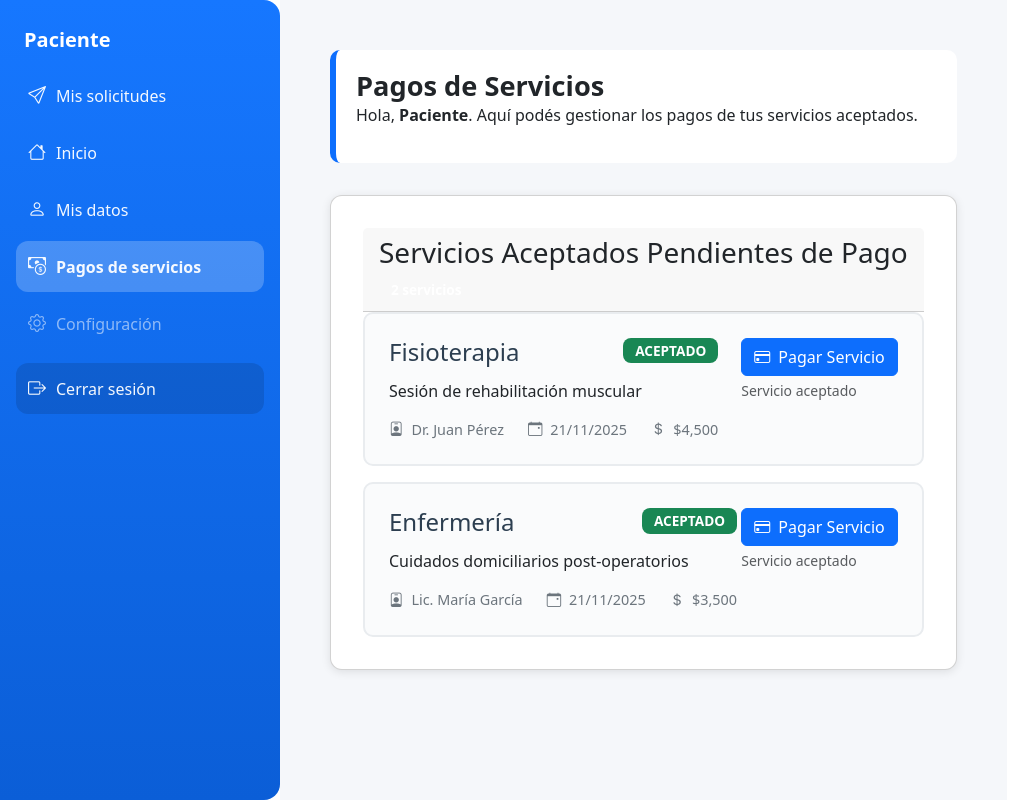
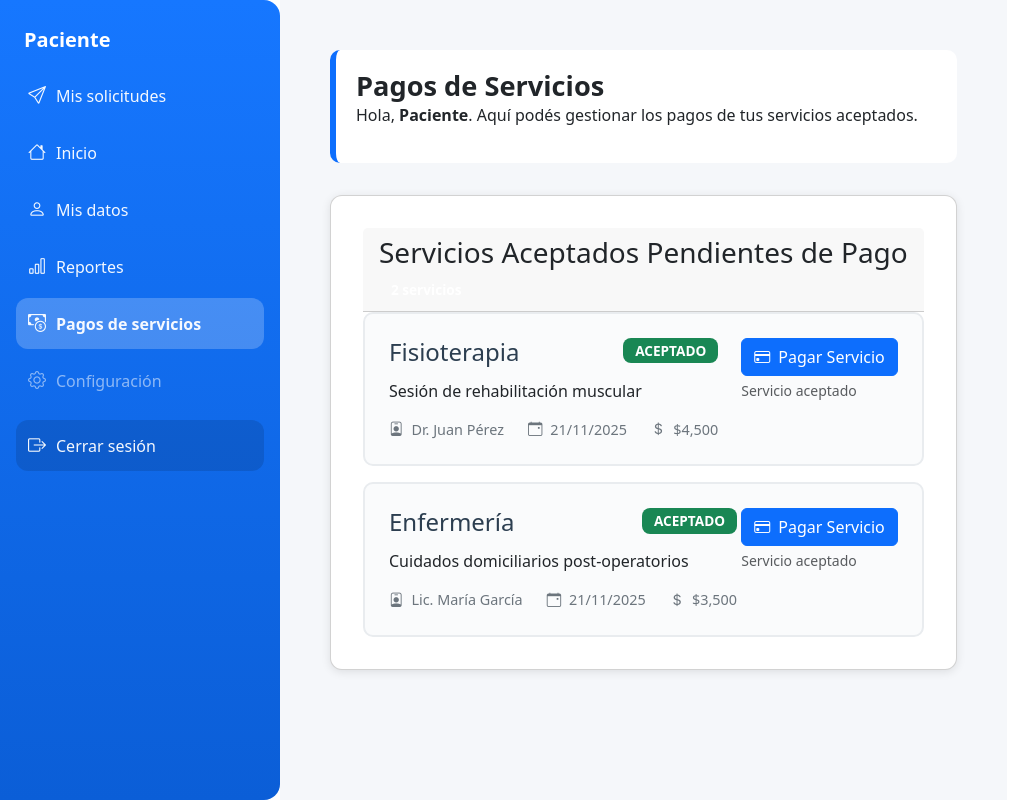
Before and after one commit to 113013-DeSanNicolasMacanoIndira/frontend-TFPS-Ally, an Angular app: page /pagos-paciente in a window 1280 px wide. Shown: the whole page, without its empty margins (0-1026 px from the left). Built offline with nearby package versions, Linux system fonts and the light colour scheme.

Commit message:
modificacion

```diff
--- a/src/app/components/menu-paciente/menu-paciente.component.html
+++ b/src/app/components/menu-paciente/menu-paciente.component.html
@@ -14,7 +14,16 @@
       <i class="bi bi-person"></i>
       Mis datos
     </li>
-    <li class="menu-item" *ngIf="mostrarPagos" routerLink="/pagos-paciente" routerLinkActive="active">
+    <li class="menu-item" routerLink="/reportes-paciente" routerLinkActive="active">
+      <i class="bi bi-bar-chart"></i>
+      Reportes
+    </li>
+    <li
+      class="menu-item"
+      *ngIf="mostrarPagos"
+      routerLink="/pagos-paciente"
+      routerLinkActive="active"
+    >
       <i class="bi bi-cash-coin"></i>
       Pagos de servicios
     </li>
```
